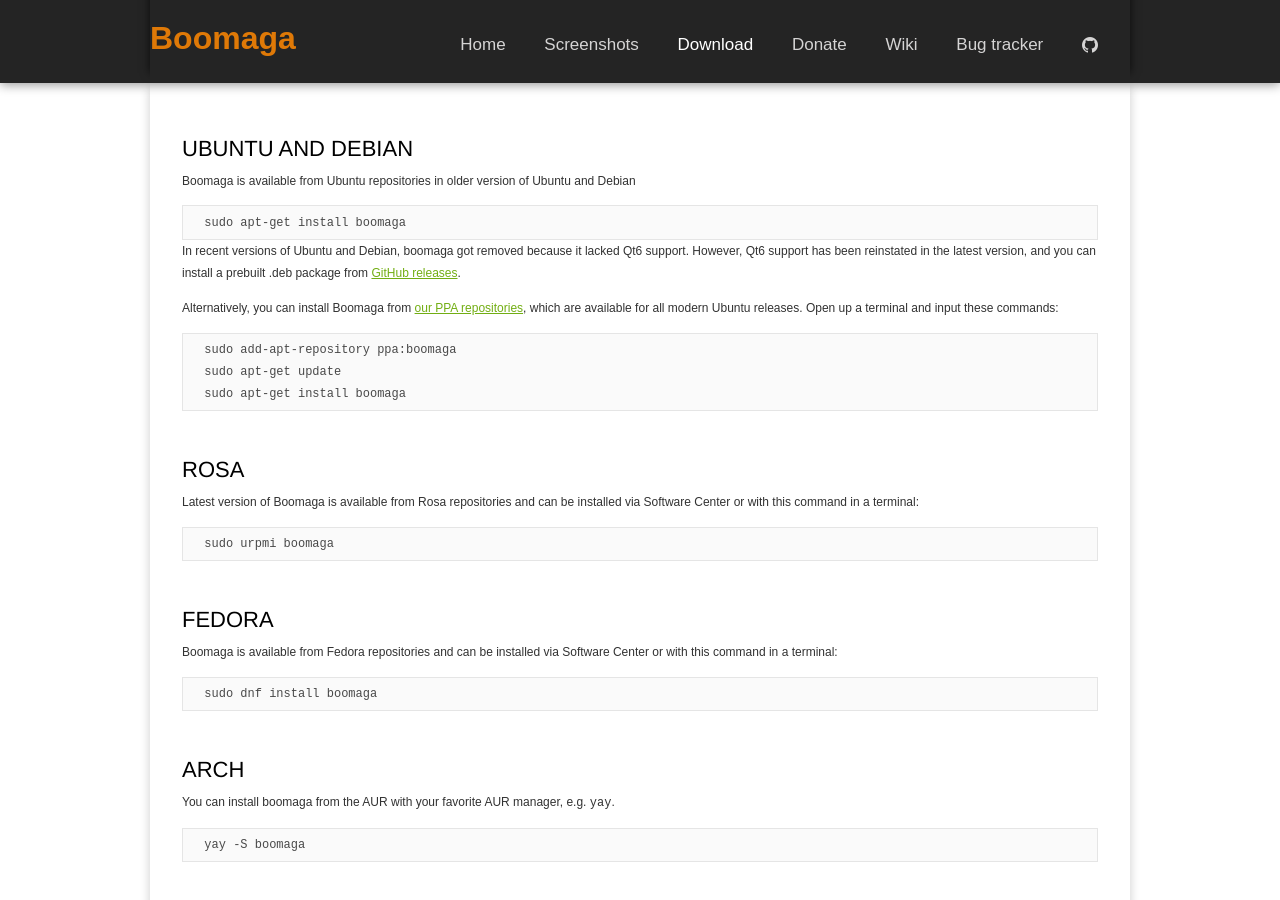
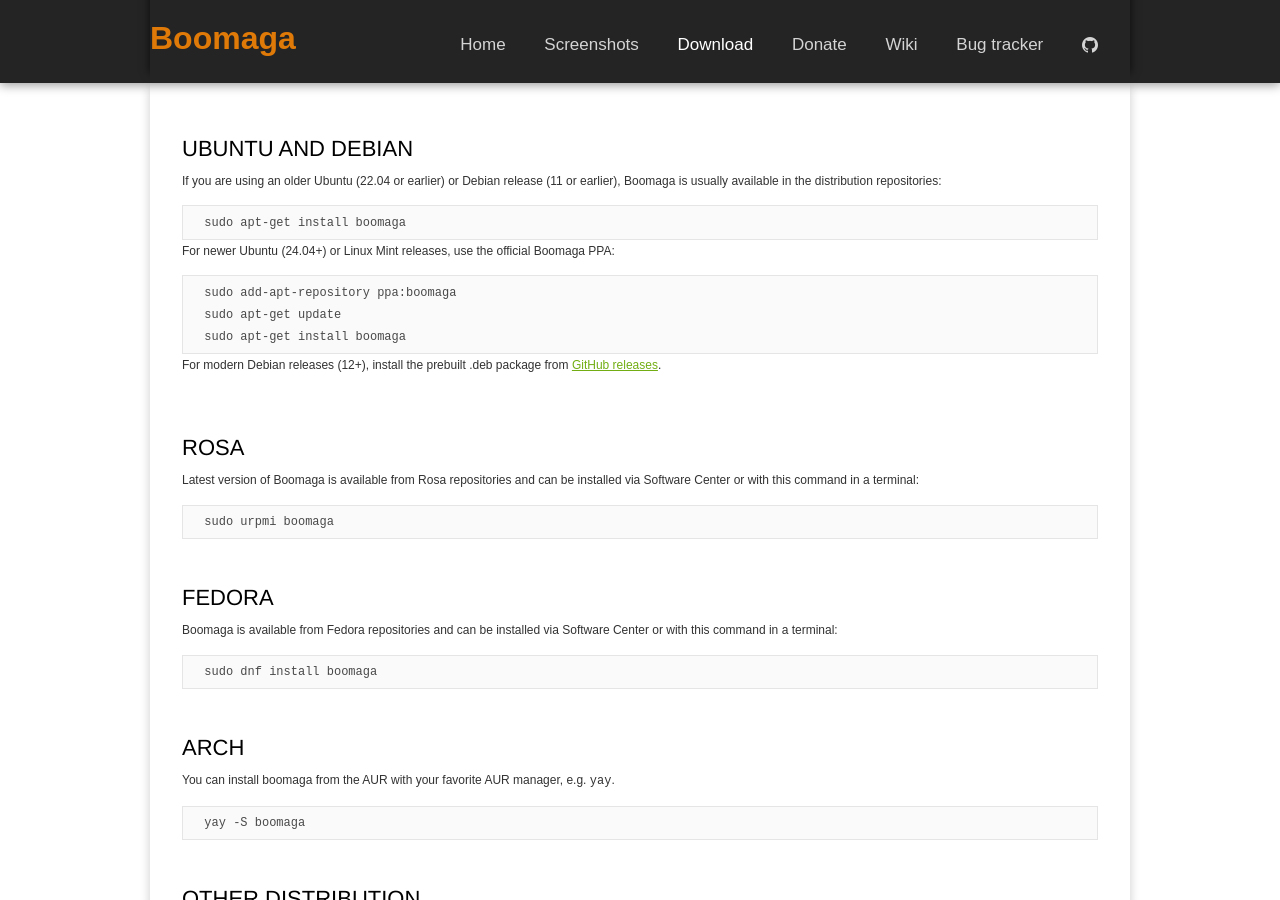
Before and after one commit to Boomaga/Boomaga.github.io, a Jekyll site: the page built from download/index.md, in a window 1280 px wide and 900 px high. Built offline with Jekyll 4.4.1, drawn with Linux system fonts in a browser that asks for light colours; some web fonts are replaced.

Commit message:
Update index.md

```diff
--- a/download/index.md
+++ b/download/index.md
@@ -7,18 +7,17 @@
 Ubuntu and Debian
 ======
 
-Boomaga is available from Ubuntu repositories in older version of Ubuntu and Debian
+If you are using an older Ubuntu (22.04 or earlier) or Debian release (11 or earlier), Boomaga is usually available in the distribution repositories:
 
     sudo apt-get install boomaga
 
-In recent versions of Ubuntu and Debian, boomaga got removed because it lacked Qt6 support. However, Qt6 support has been reinstated in the latest version, and you can install a prebuilt .deb package from [GitHub releases](https://github.com/Boomaga/boomaga/releases/latest).
-
-Alternatively, you can install Boomaga from [our PPA repositories](https://launchpad.net/~boomaga/+archive/ppa), which are available for all modern Ubuntu releases. Open up a terminal and input these commands:
+For newer Ubuntu (24.04+) or Linux Mint releases, use the official Boomaga PPA:
 
     sudo add-apt-repository ppa:boomaga
     sudo apt-get update
     sudo apt-get install boomaga
 
+For modern Debian releases (12+), install the prebuilt .deb package from [GitHub releases](https://github.com/Boomaga/boomaga/releases/latest).
 
 
 Rosa
```
